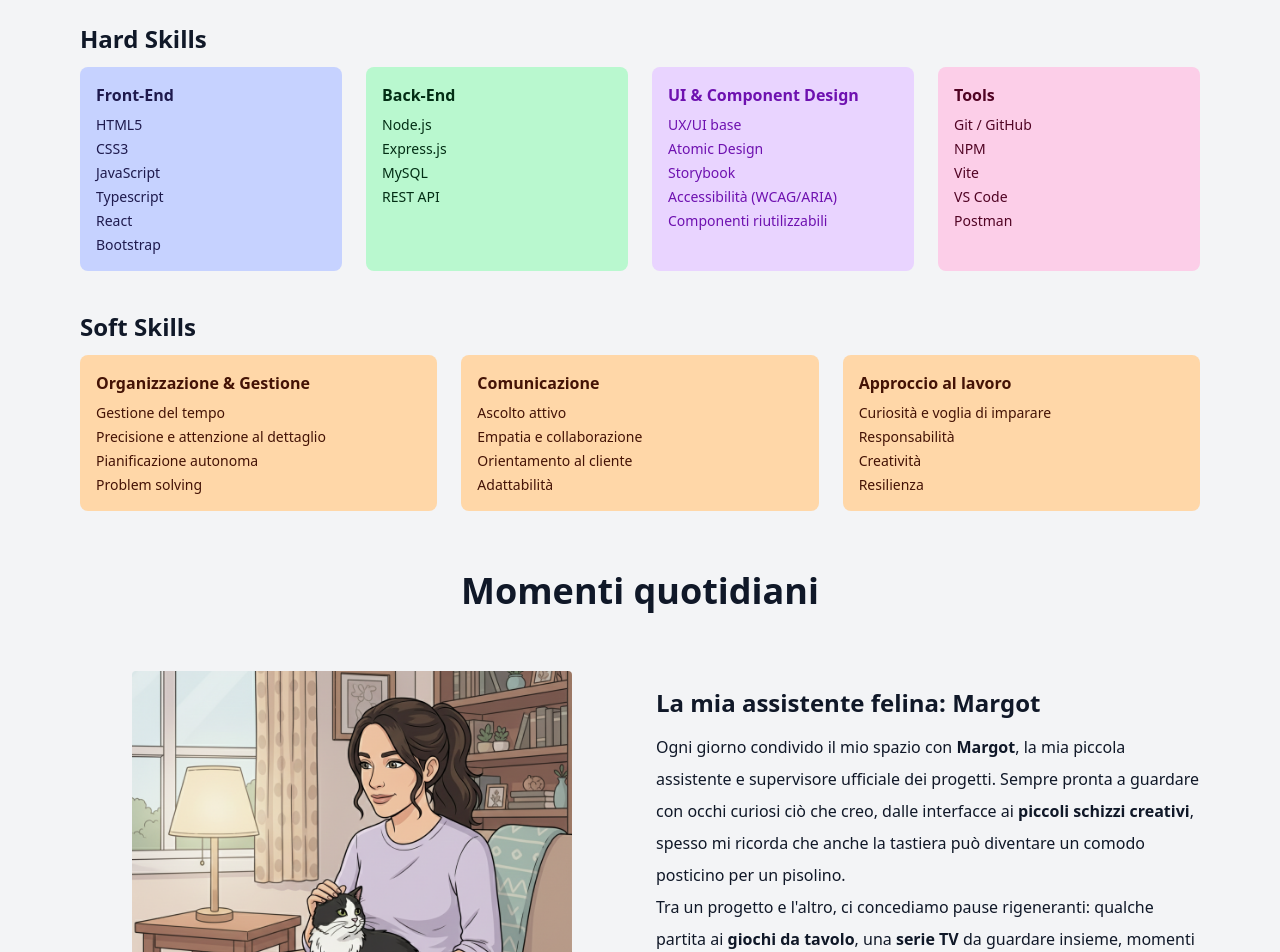
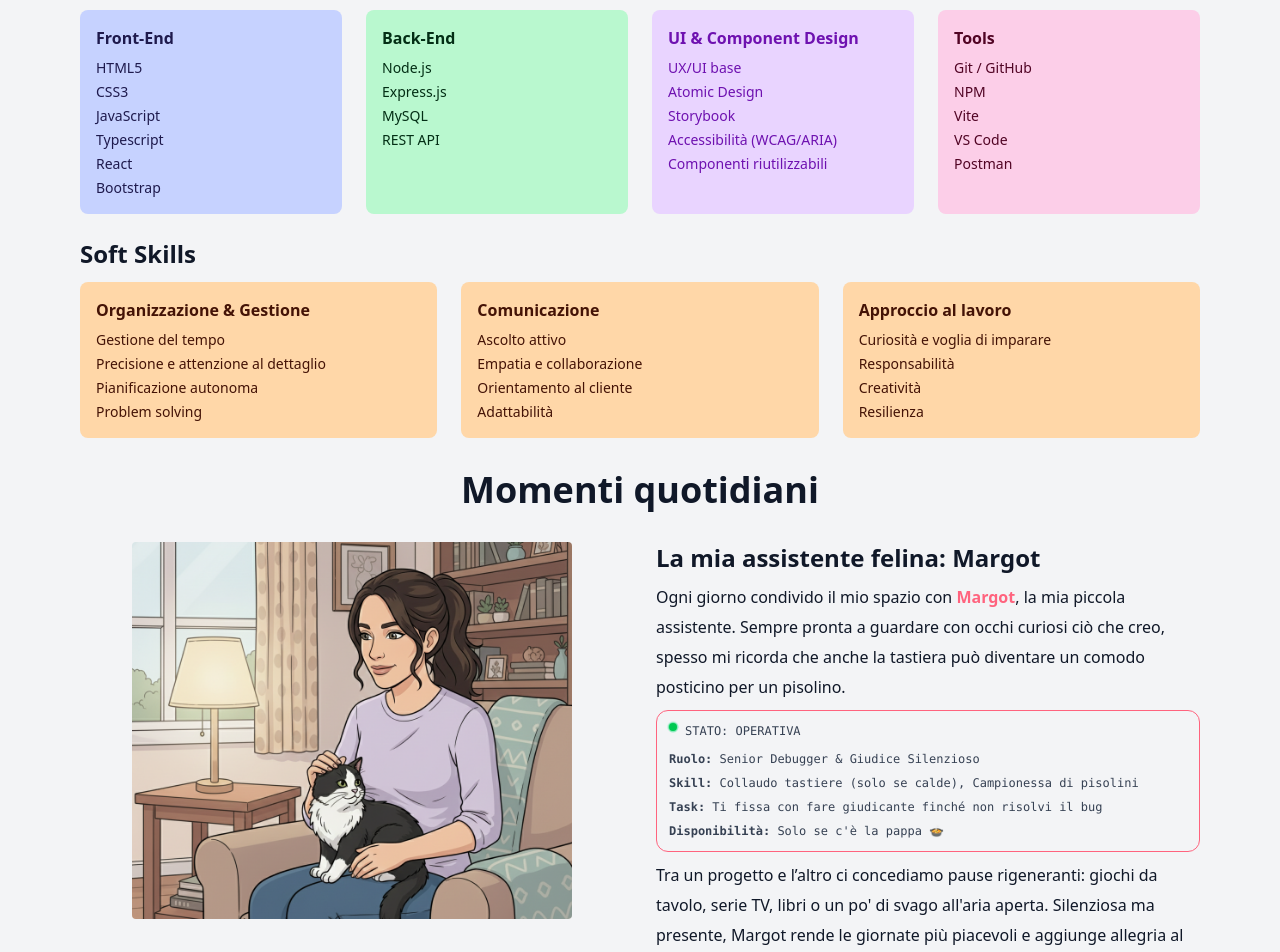
Before and after one commit to giorgiameffe/giorgiameffe-portfolio, a React (Vite) app: page /about in a window 1280 px wide. Shown: the part 1848-2800 px from the top of the page. Built offline with nearby package versions, Linux system fonts and the light colour scheme; a web font is replaced by a local one.

Commit message:
feat:  modify personalBlockData content

```diff
--- a/src/components/NarrativeBlock.tsx
+++ b/src/components/NarrativeBlock.tsx
@@ -47,12 +47,12 @@ const NarrativeBlock: React.FC<NarrativeBlockData> = ({
 
             {/* Colonna testo */}
             <div className="lg:w-1/2 px-4">
-                <h2 className="font-bold text-xl md:text-2xl text-center lg:text-start mb-3 mt-4">
+                <h2 className="font-bold text-xl md:text-2xl text-center lg:text-start mb-2 mt-3 lg:mt-0">
                     {title}
                 </h2>
 
                 <div
-                    className="leading-7 lg:leading-8 text-center lg:text-start"
+                    className="leading-7 lg:leading-7.5 text-center lg:text-start"
                 >
                     {content}
                 </div>
--- a/src/components/PersonalBlock.tsx
+++ b/src/components/PersonalBlock.tsx
@@ -16,7 +16,7 @@ const PersonalBlock: React.FC<PersonalBlockData> = ({
     return (
 
         <motion.section
-            className="mt-10 lg:mt-15 flex flex-col lg:flex-row items-start justify-center w-full max-w-6xl mx-auto"
+            className="mt-8 flex flex-col lg:flex-row items-start justify-center w-full max-w-6xl mx-auto"
             initial={{ opacity: 0, y: 20 }}
             whileInView={{ opacity: 1, y: 0 }}
             transition={{ duration: 0.6, ease: "easeOut" }}
@@ -33,12 +33,12 @@ const PersonalBlock: React.FC<PersonalBlockData> = ({
 
             {/* Colonna testo */}
             <div className="lg:w-1/2 px-4">
-                <h2 className="font-bold text-xl md:text-2xl text-center lg:text-start mb-3 mt-4">
+                <h2 className="font-bold text-xl md:text-2xl text-center lg:text-start mb-2 mt-3 lg:mt-0">
                     {title}
                 </h2>
 
                 <div
-                    className="leading-7 lg:leading-8 text-center lg:text-start"
+                    className="leading-7 lg:leading-7.5 text-center lg:text-start"
                 >
                     {content}
                 </div>
--- a/src/components/SkillsSection.tsx
+++ b/src/components/SkillsSection.tsx
@@ -8,7 +8,7 @@ const SkillsSection: React.FC = () => {
 
         <section className="max-w-6xl mx-auto mt-10 lg:mt-20 px-4">
             <motion.h2
-                className="font-bold text-2xl md:text-3xl text-center lg:text-start mb-6"
+                className="font-bold text-2xl md:text-3xl text-center lg:text-start mb-2"
                 initial={{ opacity: 0, y: 20 }}
                 whileInView={{ opacity: 1, y: 0 }}
                 transition={{ duration: 1, ease: "easeOut" }}
@@ -18,7 +18,7 @@ const SkillsSection: React.FC = () => {
             </motion.h2>
 
             <p
-                className="mb-8 text-center lg:text-start"
+                className="mb-4 text-center lg:text-start"
             >
                 Mi piace combinare competenze tecniche e soft skills per affrontare il lavoro in modo organizzato e collaborativo.
             </p>
@@ -30,7 +30,7 @@ const SkillsSection: React.FC = () => {
             >
                 Hard Skills
             </h3>
-            <div className="grid grid-cols-1 sm:grid-cols-2 lg:grid-cols-4 gap-6 mb-10">
+            <div className="grid grid-cols-1 sm:grid-cols-2 lg:grid-cols-4 gap-6 mb-6">
                 {skillsData.hardSkills.map((group, i) => (
                     <motion.div
                         key={group.title}
--- a/src/data/personalBlockData.tsx
+++ b/src/data/personalBlockData.tsx
@@ -20,18 +20,42 @@ const PersonalBlock: PersonalBlockData = {
     title: "La mia assistente felina: Margot",
     content: (
         <>
-            <p>
-                Ogni giorno condivido il mio spazio con <span className="font-bold">Margot</span>, la mia piccola assistente
-                e supervisore ufficiale dei progetti.
-                Sempre pronta a guardare con occhi curiosi ciò che creo, dalle interfacce ai <span className="font-bold">piccoli schizzi creativi</span>, spesso
-                mi ricorda che anche la tastiera può diventare un comodo posticino per un pisolino.
+            <p className="mb-2">
+                Ogni giorno condivido il mio spazio con <span className="text-rose-400 dark:text-rose-700 font-bold">Margot</span>, la mia piccola assistente.
+                Sempre pronta a guardare con occhi curiosi ciò che creo, spesso mi ricorda che anche la tastiera può diventare un comodo posticino per un pisolino.
             </p>
-            <p>
-                Tra un progetto e l'altro, ci concediamo pause rigeneranti: qualche partita ai <span className="font-bold">giochi da tavolo</span>, una <span className="font-bold">serie TV</span> da guardare insieme, momenti di <span className="font-bold">lettura</span>
-                e un po' di svago all’<span className="font-bold">aria aperta</span>.
-                <br></br>
-                Margot, silenziosa ma presente, rende le giornate più piacevoli e aggiunge un tocco di compagnia e allegria
-                al lavoro quotidiano.
+
+            {/* Scheda Tecnica Creativa */}
+            <div className="p-3 mb-2 border border-rose-400 rounded-xl text-left">
+                <div className="mb-3">
+                    <div className="flex gap-2">
+                        <span className="relative flex h-2 w-2">
+                            <span className="animate-ping absolute inline-flex h-full w-full rounded-full bg-green-400 opacity-75"></span>
+                            <span className="relative inline-flex rounded-full h-2 w-2 bg-green-500"></span>
+                        </span>
+                        <span className="text-xs uppercase font-mono text-gray-700 dark:text-gray-400">Stato: Operativa</span>
+                    </div>
+                </div>
+
+                <ul className="font-mono text-xs space-y-2 text-gray-700 dark:text-gray-400">
+                    <li>
+                        <span className="font-bold">Ruolo:</span> Senior Debugger & Giudice Silenzioso
+                    </li>
+                    <li>
+                        <span className="font-bold">Skill:</span> Collaudo tastiere (solo se calde), Campionessa di pisolini
+                    </li>
+                    <li>
+                        <span className="font-bold">Task:</span> Ti fissa con fare giudicante finché non risolvi il bug
+                    </li>
+                    <li>
+                        <span className="font-bold">Disponibilità:</span> Solo se c'è la pappa 🍲
+                    </li>
+                </ul>
+            </div>
+
+            <p className="leading-7 lg:leading-7.5">
+                Tra un progetto e l’altro ci concediamo pause rigeneranti: giochi da tavolo, serie TV, libri o un po' di svago all'aria aperta.
+                Silenziosa ma presente, Margot rende le giornate più piacevoli e aggiunge allegria al lavoro quotidiano.
             </p>
         </>
     ),
--- a/src/pages/AboutPage.tsx
+++ b/src/pages/AboutPage.tsx
@@ -26,7 +26,7 @@ const AboutPage: React.FC = () => {
             <SkillsSection />
 
             <motion.h2
-                className="mt-15 font-extrabold text-2xl md:text-3xl lg:text-4xl text-center"
+                className="mt-8 font-extrabold text-2xl md:text-3xl lg:text-4xl text-center"
                 initial={{ opacity: 0, y: 20 }}
                 whileInView={{ opacity: 1, y: 0 }}
                 transition={{ duration: 1, ease: "easeOut" }}
```
